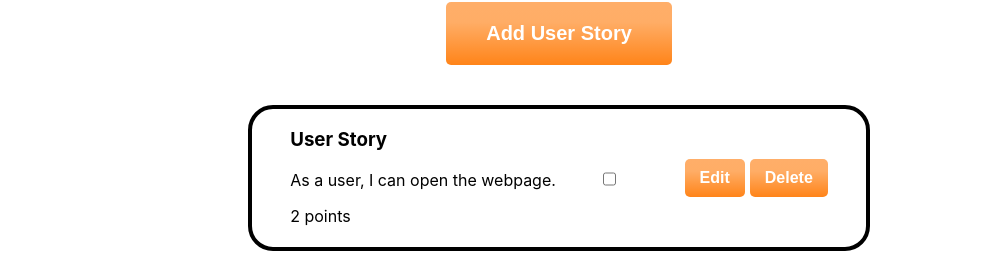
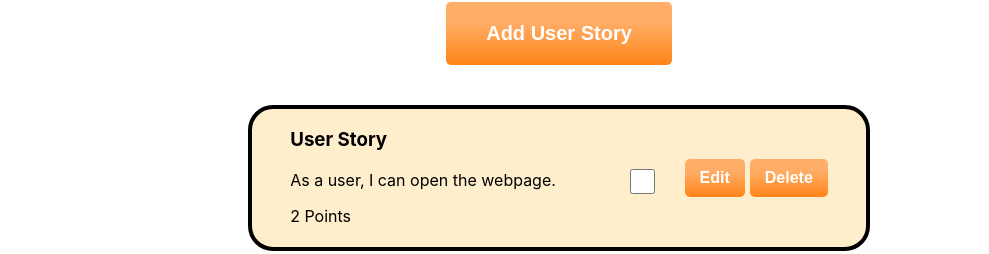
Before and after one commit to KneadTeam/Sprint, a React (Create React App) app in the folder frontend/: page / in a window 1280 px wide. Shown: the part 546-800 px from the top of the page, without its empty margins (81-1070 px from the left). Built offline with nearby package versions, Linux system fonts and the light colour scheme; no server answers.

Commit message:
edit/delete btns, check+delete effect

```diff
--- a/frontend/src/components/Story/story.js
+++ b/frontend/src/components/Story/story.js
@@ -2,7 +2,10 @@ import { useState } from "react";
 
 function Story ( {story_id, story_name, points, checkbox, onToggleCheckbox, onDelete} ){
 
-    const [isHovered, setIsHovered] = useState(false);
+    const [check, setChecked] = useState(false);
+    const [editIsHovered, setEditIsHovered] = useState(false);
+    const [deleteIsHovered, setDeleteIsHovered] = useState(false);
+
 
     const styles = {
         outerShell: {
@@ -10,9 +13,15 @@ function Story ( {story_id, story_name, points, checkbox, onToggleCheckbox, onDe
             flexDirection: "center",
             width: "60%",
             margin: "5vh auto 0 auto",
-            border: "4px solid",
+            border: deleteIsHovered
+                ? "4px solid red"
+                : (check
+                    ? "4px solid green"
+                    : "4px solid"),
             borderRadius: "25px",
             justifyContent: "left",
+            background: "rgba(255, 213, 128, 0.4)",
+
         },
         storyText: {
             textAlign: "left",
@@ -24,23 +33,40 @@ function Story ( {story_id, story_name, points, checkbox, onToggleCheckbox, onDe
             display: "flex",
         },
         checkbox: {
-            marginLeft: "auto",
-            marginRight: "5vw"
+            margin: "60px 0px 0px 0px",
+            marginRight: "25px",
+            width: "25px",
+            height: "25px",
+            borderRadius: "5px",
+            backgroundColor: "green",
         },
-        button: {
+        edit: {
             padding: "10px 15px",
             border: "none",
             borderRadius: "5px",
-            // background: "linear-gradient(180deg, rgba(255, 174, 105, 1) 0%, rgba(255, 173, 102, 1) 32%, rgba(255, 132, 25, 1) 100%)",
             color: "white",
             cursor: "pointer",
             fontSize: "16px",
             fontWeight: "bold",
             margin: "50px 0px 50px 5px",
             transition: "background 0.3s",
-            background: isHovered
-                ? "linear-gradient(180deg, rgba(255, 132, 25, 1) 0%, rgba(255, 173, 102, 1) 68%, rgba(255, 174, 105, 1) 100%)"
+            // transform: editIsHovered ? scale(1.1) : null,
+            background: editIsHovered
+                ? "linear-gradient(180deg, rgb(248, 134, 34) 0%, rgb(219, 111, 17) 32%, rgb(187, 91, 7) 100%)"
                 : "linear-gradient(180deg, rgba(255, 174, 105, 1) 0%, rgba(255, 173, 102, 1) 32%, rgba(255, 132, 25, 1) 100%)",
+        },
+        delete: {
+            padding: "10px 15px",
+            border: "none",
+            borderRadius: "5px",
+            color: "white",
+            cursor: "pointer",
+            fontSize: "16px",
+            fontWeight: "bold",
+            margin: "50px 0px 50px 5px",
+            transition: "background 0.3s",
+            // transform: editIsHovered ? scale(1.1) : null,
+            background: "linear-gradient(180deg, rgba(255, 174, 105, 1) 0%, rgba(255, 173, 102, 1) 32%, rgba(255, 132, 25, 1) 100%)",
         }
     };
 
@@ -50,17 +76,26 @@ function Story ( {story_id, story_name, points, checkbox, onToggleCheckbox, onDe
             <div className="storyText" style={styles.storyText}>
                 <h3>User Story</h3>
                 <p> {story_name}</p>
-                <p> {points} points</p>
+                <p> {points} Points</p>
             </div>
 
             <div style={styles.clickables}>
-                <input type="checkbox" checked={checkbox}
-                 style={styles.checkbox} onChange={() => onToggleCheckbox(story_id, checkbox)}/>
-                <button style={styles.button} onMouseEnter={() => setIsHovered(true)} onMouseLeave={() => setIsHovered(false)}>
-                    Edit
+                <input style={styles.checkbox}
+                    type="checkbox"
+                    checked={checkbox}
+                    onChange={() => {
+                        setChecked(!check);
+                        onToggleCheckbox(story_id, checkbox);}}/>
+                <button style={styles.edit}
+                    onMouseEnter={() => setEditIsHovered(true)}
+                    onMouseLeave={() => setEditIsHovered(false)}>
+                        Edit
                 </button>
-                <button style={styles.button} onMouseEnter={() => setIsHovered(true)} onMouseLeave={() => setIsHovered(false)} onClick={() => onDelete(story_id) }>
-                    Delete
+                <button style={styles.delete}
+                    onMouseEnter={() => setDeleteIsHovered(true)}
+                    onMouseLeave={() => setDeleteIsHovered(false)}
+                    onClick={() => onDelete(story_id) }>
+                        Delete
                 </button>
             </div>
         </div>
```
